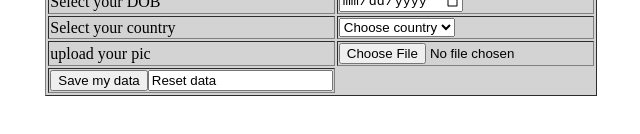
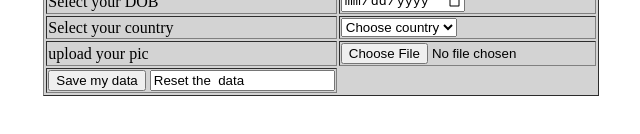
Before and after one commit to bhatooksameer-spec/asignment-4, a plain HTML site: page index.html in a window 1280 px wide. Shown: the part 300-434 px from the top of the page, without its empty margins (319-959 px from the left). Drawn offline with Linux system fonts and the light colour scheme.

Commit message:
Update index.html

```diff
--- a/index.html
+++ b/index.html
@@ -75,10 +75,11 @@
             <td><input type="file"></td>
         </tr>
         <tr>
-            <td align="right"><input type="button" value="Save my data"><input type=" button" value="Reset data"></td>
+            <td align="right"><input type="button" value="Save my data"> <input type=" button" value="Reset the  data"></td>
         </tr>
     </table>
 </form>
 
 </body>
+
 </html>
```
